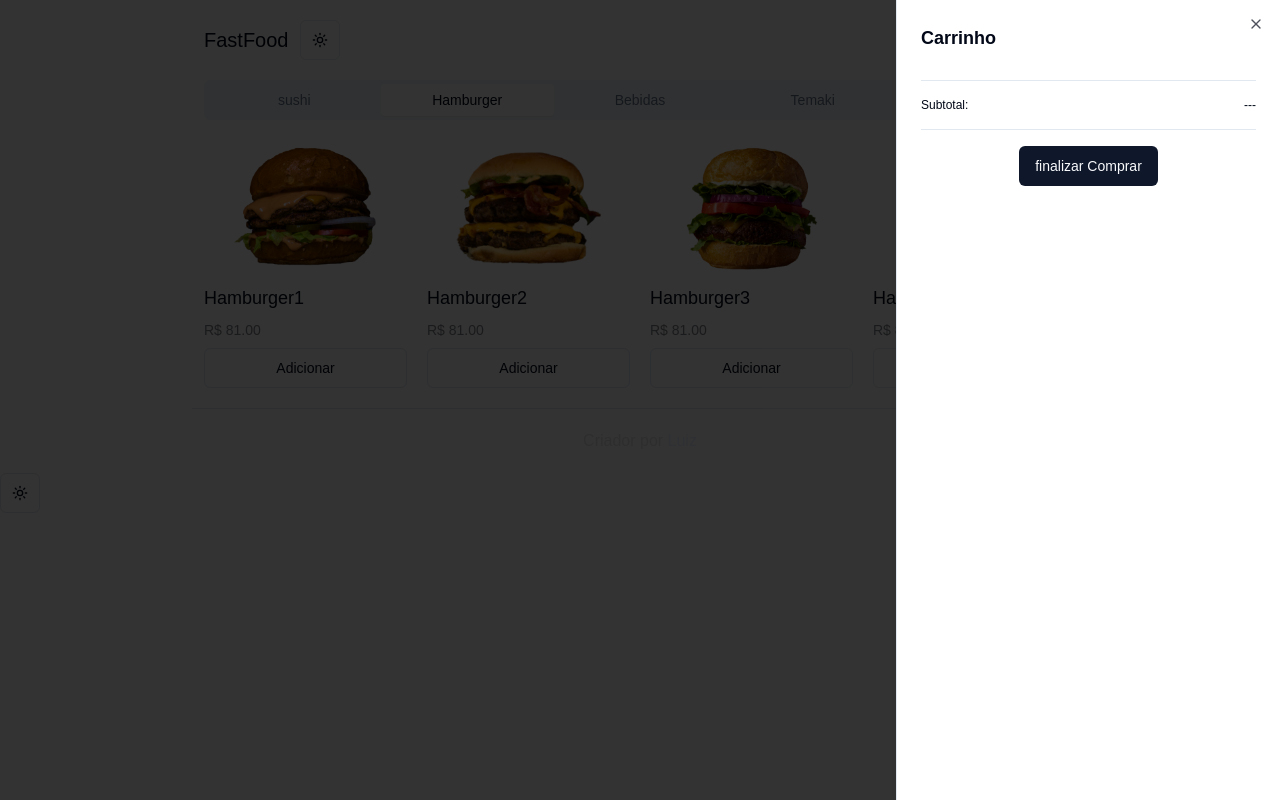
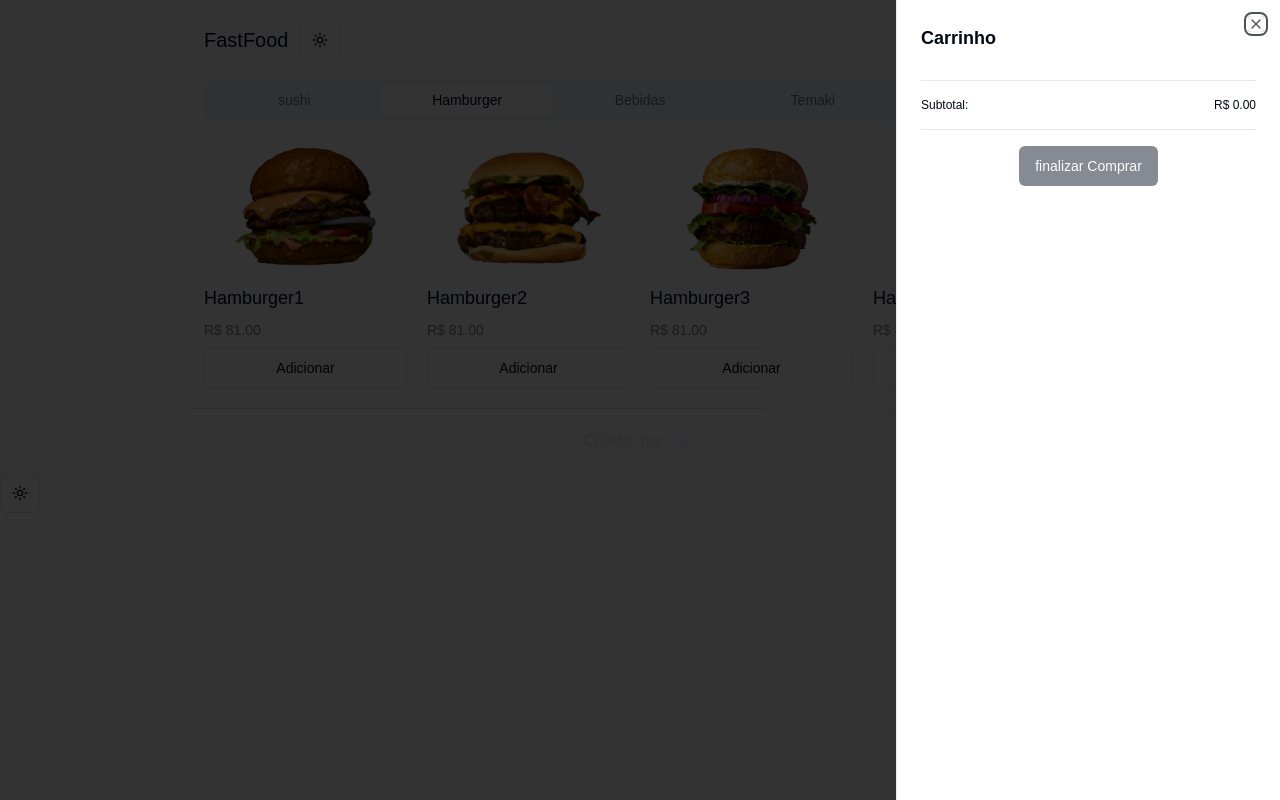
Before and after one commit to luiizJ/Sistema-de-Pedidos, a Next.js app: page / in a window 1280 px wide. Both pictures are taken after a click on the button "Carrinho". Built offline with nearby package versions, Linux system fonts and the light colour scheme.

Commit message:
exibiçaodCarrinho

```diff
--- /dev/null
+++ b/src/components/Cart/CartItem.tsx
@@ -0,0 +1,24 @@
+import type { Cart } from "@/types/Cart";
+import { CartItemQuantity } from "./Item-quantity";
+
+type Props ={
+  item:Cart;
+}
+
+export const CartItem = ({item}: Props) =>{
+  return(
+    <div className="flex items-center gap-5">
+      <div className="w-16 overflow-hidden">
+        <img src={item.product.image} alt={item.product.name} className="w-full h-auto object-cover"/>
+      </div>
+          <div className="flex-1">
+            <p className="text-md">{item.product.name}</p>
+            <p className="text-xs opacity-50">{`R$ ${item.product.price.toFixed(2)}`}</p>
+          </div>
+              <div className="">
+                <CartItemQuantity cartItem={item}/>
+              </div>
+
+    </div>
+  )
+}
--- /dev/null
+++ b/src/components/Cart/Item-quantity.tsx
@@ -0,0 +1,12 @@
+import type { Cart } from "@/types/Cart"
+
+type Props = {
+  cartItem: Cart;
+}
+export const CartItemQuantity = ({cartItem}: Props) =>{
+  return(
+    <div>
+      {cartItem.quantity}
+    </div>
+  )
+}
--- a/src/components/Cart/Sidebar.tsx
+++ b/src/components/Cart/Sidebar.tsx
@@ -1,15 +1,29 @@
+"use client"
 import { RocketIcon } from "lucide-react"
 import { Button } from "../ui/button"
 import { Sheet, SheetContent, SheetHeader, SheetTitle, SheetTrigger } from "../ui/sheet"
 import { Separator } from "../ui/separator"
+import { useCartStore } from "@/stores/cart-store"
+import { CartItem } from "./CartItem"
 
 export const Sidebar = () =>{
+
+  const {cart} = useCartStore(state => state);
+
+  let subtotal = 0
+  for (let item of cart) {
+    subtotal += item.quantity * item.product.price
+  }
+
   return(
     <Sheet >
       <SheetTrigger asChild>
-        <Button>
+        <Button className="relative">
           <RocketIcon className="mr-3"/>
           <p>Carrinho</p>
+          {cart.length > 0 &&
+            <div className="absolute size-3 bg-red-600 rounded-full -right-1 -top-1"></div>
+          }
         </Button>
       </SheetTrigger>
           <SheetContent>
@@ -17,16 +31,20 @@ export const Sidebar = () =>{
               <SheetTitle>Carrinho</SheetTitle>
             </SheetHeader>
                   <div className="flex flex-col gap-5 my-3">
-
+                    {cart.map(item =>(
+                      <CartItem key={item.product.id} item = {item}/>
+                    ))}
                   </div>
                   <Separator className="my-4"/>
                   <div className="flex justify-between items-center text-xs">
                     <div>Subtotal:</div>
-                    <div>---</div>
+                    <div>{`R$ ${subtotal.toFixed(2)}`}</div>
                   </div>
                   <Separator className="my-4"/>
                   <div className="text-center">
-                    <Button>finalizar Comprar</Button>
+                    <Button
+                    disabled ={cart.length === 0}
+                    >finalizar Comprar</Button>
                   </div>
           </SheetContent>
     </Sheet>
--- a/src/components/Products/ProductItem.tsx
+++ b/src/components/Products/ProductItem.tsx
@@ -3,6 +3,7 @@ import type { Product } from "@/types/product"
 import { Button } from "@/components/ui/button"
 import { useToast } from "@/hooks/use-toast"
 import { ToastAction } from "@radix-ui/react-toast"
+import { useCartStore } from "@/stores/cart-store"
 
 type Props ={
   item: Product
@@ -10,8 +11,10 @@ type Props ={
 
 export const ProductItem =({item}:Props) =>{
     const {toast} = useToast();
+    const {upsertCartItem} = useCartStore(state => state);
     const handleAddButton = () =>{
       // adicionar item no storage
+      upsertCartItem(item, 1);
       //exibir aviso
       toast({
         title:'Adicionado ao carrinho!',
```
